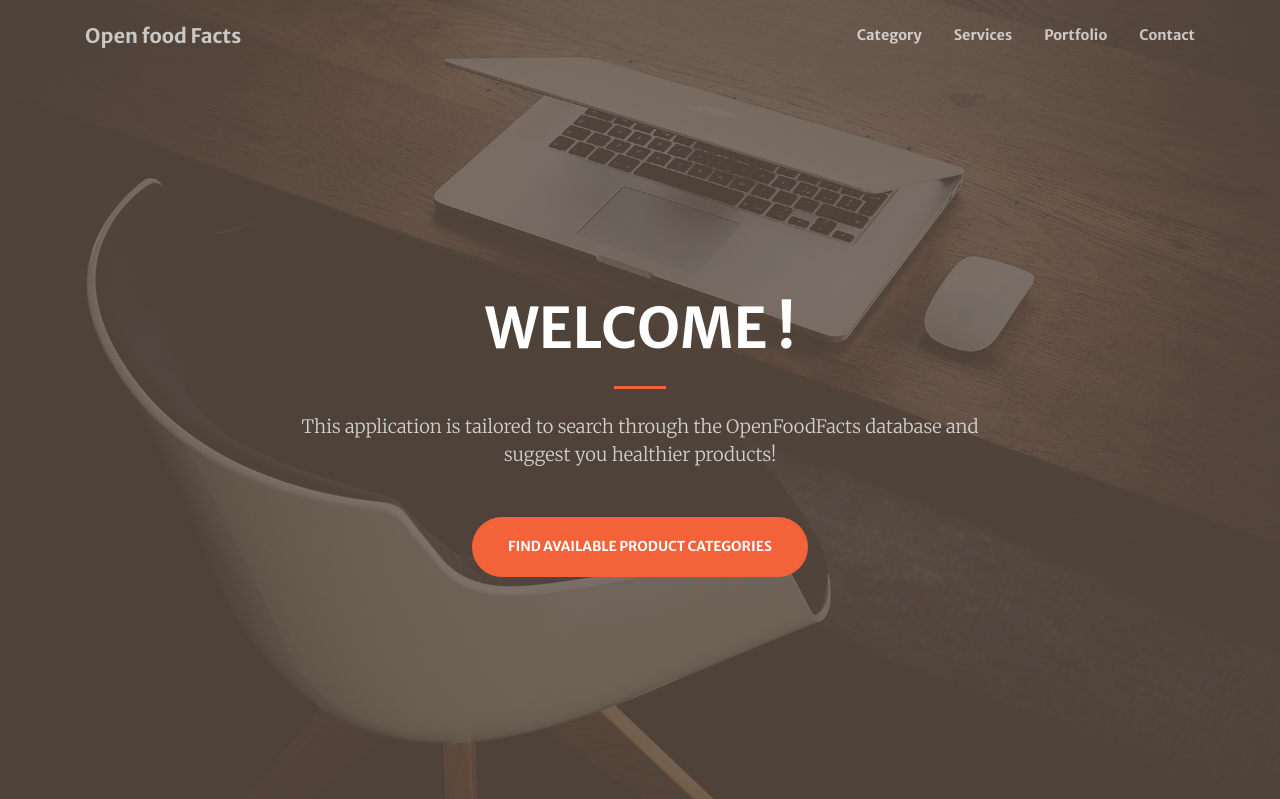
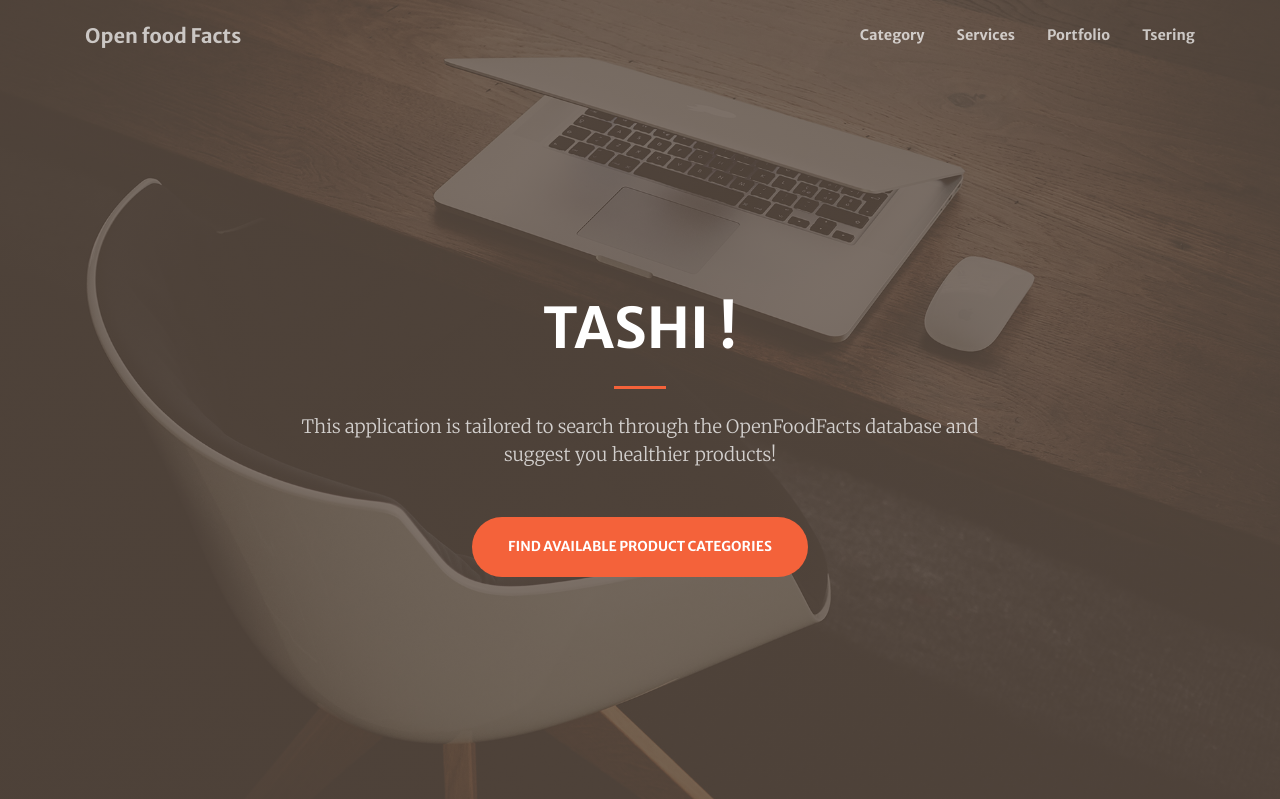
Before and after one commit to tsering10/Open-Food-Fact-project5, a Flask app: template templates/index.html in a window 1280 px wide. Shown: the top 799 px of the page. Run offline with Flask 2, Linux system fonts and the light colour scheme; the template is opened without the code that fills it, so the values that code supplies are empty; parts of the project's set-up code (start-up, migrations or seed data) failed here and were passed over; some libraries are stand-ins or nearby versions.

Commit message:
templates changed

```diff
--- a/templates/index.html
+++ b/templates/index.html
@@ -28,7 +28,7 @@
                         <li class="nav-item"><a class="nav-link js-scroll-trigger" href="#about">Category</a></li>
                         <li class="nav-item"><a class="nav-link js-scroll-trigger" href="#services">Services</a></li>
                         <li class="nav-item"><a class="nav-link js-scroll-trigger" href="#portfolio">Portfolio</a></li>
-                        <li class="nav-item"><a class="nav-link js-scroll-trigger" href="#contact">Contact</a></li>
+                        <li class="nav-item"><a class="nav-link js-scroll-trigger" href="#contact">Tsering</a></li>
                     </ul>
                 </div>
             </div>
@@ -38,7 +38,7 @@
             <div class="container h-100">
                 <div class="row h-100 align-items-center justify-content-center text-center">
                     <div class="col-lg-10 align-self-end">
-                        <h1 class="text-uppercase text-white font-weight-bold">Welcome ! </h1>
+                        <h1 class="text-uppercase text-white font-weight-bold">tashi ! </h1>
                         <hr class="divider my-4" />
                     </div>
                     <div class="col-lg-8 align-self-baseline">
```
